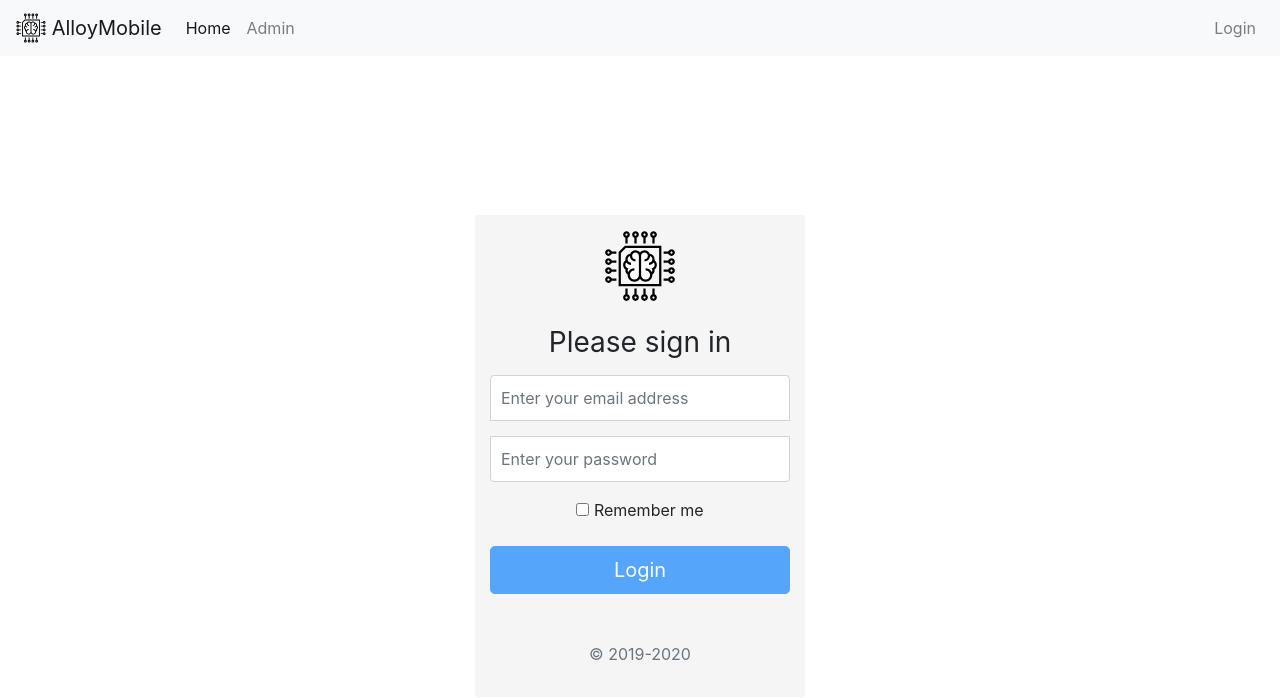
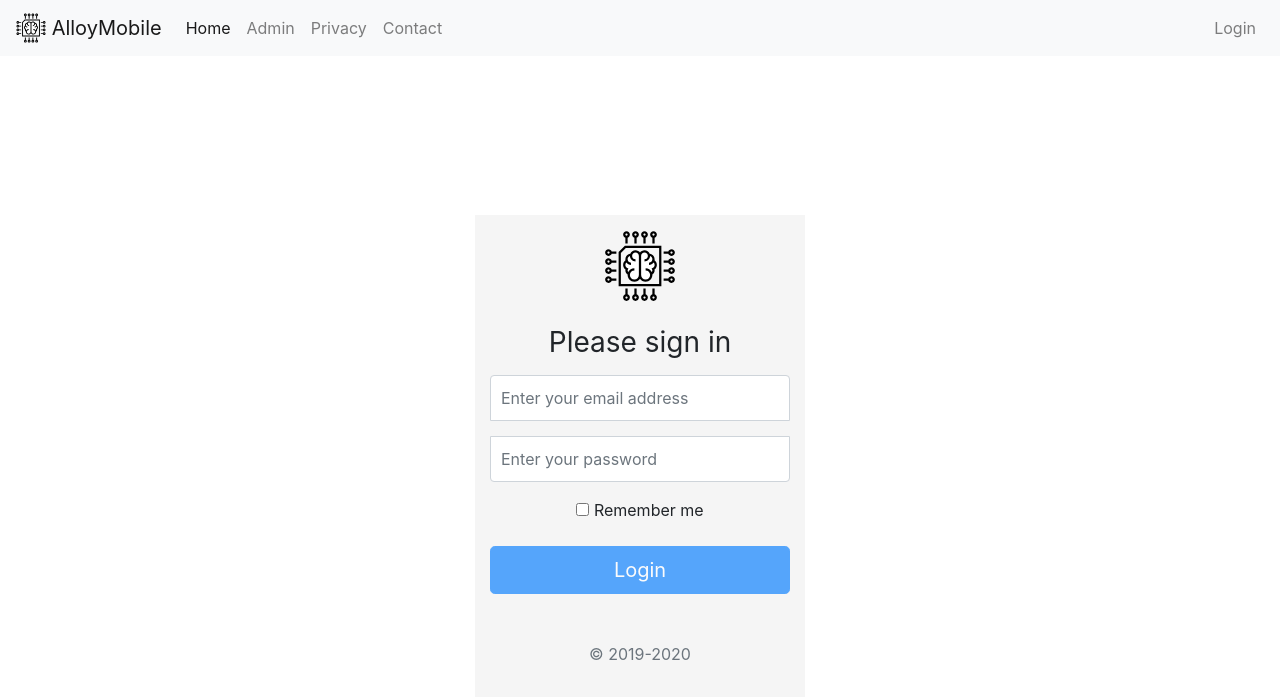
Before and after one commit to alloymobile/blogui, an Angular app in the folder blog/: page /login in a window 1280 px wide. Shown: the top 698 px of the page. Built offline with nearby package versions, Linux system fonts and the light colour scheme.

Commit message:
YL00-1000#Update the ui

```diff
--- a/blog/src/app/admin/admin.component.ts
+++ b/blog/src/app/admin/admin.component.ts
@@ -272,11 +272,6 @@ export class AdminComponent extends Blog implements OnInit {
   createMultipartFormData() {
     let metadata = JSON.stringify(this.columnData);
     this.postForm.append('metadata', metadata);
-    // Object.entries(this.columnData).forEach((element: any) => {
-    //   if (element[0] !== 'image') {
-    //     this.postForm.append(element[0], element[1]);
-    //   }
-    // });
   }
 
   //called to create form data when there is a file
--- a/blog/src/app/admin/admin.service.ts
+++ b/blog/src/app/admin/admin.service.ts
@@ -104,7 +104,7 @@ export class AdminService extends Blog {
       this.router.navigate(['/login']);
     } else {
       this.addTokenInHeader();
-      if (formData) {
+      if (formData.get('image') != null) {
         return this.http.put(apiEndPoint, formData, { headers: this.headers });
       } else {
         return this.http.put(apiEndPoint, data, { headers: this.headers });
--- a/blog/src/app/blog.ts
+++ b/blog/src/app/blog.ts
@@ -18,7 +18,7 @@ import { User } from './model/user.model';
 
 export class Blog {
   headers: HttpHeaders;
-  apiEndPoint: string = 'http://localhost:8080/blog/api';
+  apiEndPoint: string = 'https://alloymobile.azurewebsites.net/blog/api';
   metadata: string = '/metadata';
   tableName: string = '/table';
   searchIcon = faSearch;
--- a/blog/src/app/navbar/navbar.component.html
+++ b/blog/src/app/navbar/navbar.component.html
@@ -35,6 +35,12 @@
         <li class="nav-item">
           <a class="nav-link" routerLink="/admin">Admin</a>
         </li>
+        <li class="nav-item">
+          <a class="nav-link" routerLink="/admin">Privacy</a>
+        </li>
+        <li class="nav-item">
+          <a class="nav-link" routerLink="/admin">Contact</a>
+        </li>
       </ul>
     </div>
     <div>
```
